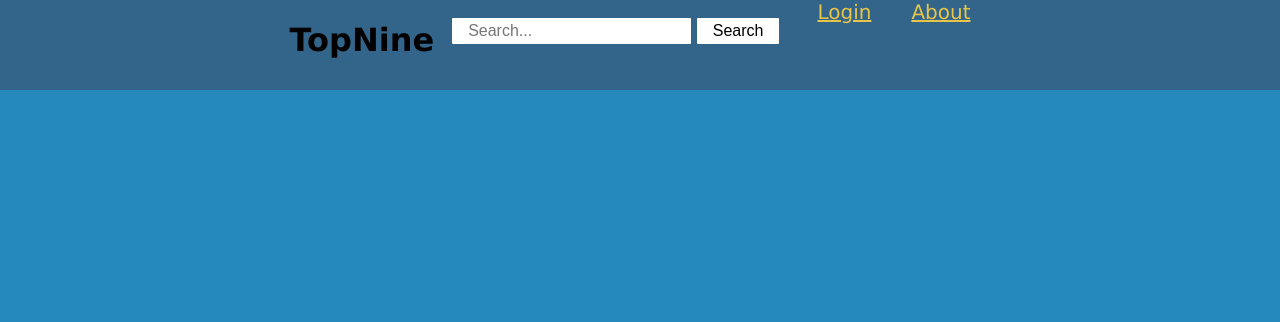
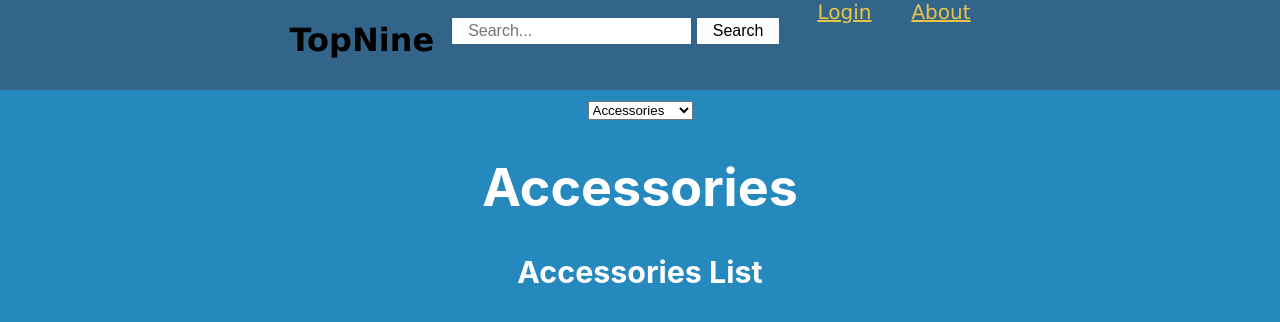
Before and after one commit to Build-Week-My-Top-Nine/Front-End, a React (Create React App) app in the folder top-nine/: page /accessories in a window 1280 px wide. Shown: the top 322 px of the page. Built offline with nearby package versions, Linux system fonts and the light colour scheme.

Commit message:
reinstalled npm and dependencies

```diff
--- a/top-nine/package.json
+++ b/top-nine/package.json
@@ -9,7 +9,7 @@
     "react": "^16.9.0",
     "react-dom": "^16.9.0",
     "react-router-dom": "^5.0.1",
-    "react-scripts": "^3.1.1",
+    "react-scripts": "3.1.1",
     "reactstrap": "^8.0.1",
     "styled-components": "^4.3.2",
     "yup": "^0.27.0"
--- a/top-nine/src/App.js
+++ b/top-nine/src/App.js
@@ -1,8 +1,12 @@
 import React from 'react';
 import './App.css';
+import styled from "styled-components";
+import { Route } from 'react-router-dom';
+
+import NavBar from './components/Nav'
 import SearchForm from './components/SearchForm';
-import NavBar from './components/Nav'
-import styled from "styled-components";
+import WelcomePage from './components/WelcomePage';
+import Accessories from './components/categories/accessories/AccessoriesCard'
 
 const NavBg = styled.header`
   background-color: #33658A;
@@ -18,9 +22,11 @@ function App() {
         <SearchForm />
         <NavBar />
         </header>
-        </NavBg>
-        <body className="App-body">
+      </NavBg>
 
+      <body className="App-body">
+        <WelcomePage />
+        <Route path="/accessories" component={Accessories} />
       </body>
     </div>
   )
--- a/top-nine/src/components/WelcomePage.js
+++ b/top-nine/src/components/WelcomePage.js
@@ -1 +1,55 @@
-import React from 'react';
+import React, { useState } from 'react';
+import { Route } from 'react-router-dom';
+import { Form, Field, withFormik } from 'formik';
+
+import Accessories from './categories/accessories/AccessoriesCard'
+
+function WelcomePage(props) {
+    console.log(props, "Props")
+    // const [category, newCategory] = useState();
+
+    // const handleClick = event => {
+    //     event.preventDefault();
+
+    //   };
+
+    return (
+        <section className="user-topnine">
+            <div className="user-sidebar"></div>
+            <div className="user-cat">
+                <Form>
+                    <Field component="select" name="user-active-cat" className="cat-select">
+                        <option value="" disabled>My Top Nine:</option>
+                        <option value="accessories">Accessories</option>
+                        <option value="animals">Animals</option>
+                        <option value="boardgames">Board Games</option>
+                        <option value="books">Books</option>
+                        <option value="cars">Cars</option>
+                        <option value="food">Food</option>
+                        <option value="movies">Movies</option>
+                        <option value="music">Music</option>
+                        <option value="places">Places</option>
+                        <option value="videogames">Video Games</option>
+                    </Field>
+                </Form>
+            </div>
+        </section>
+    )
+}
+
+export default withFormik({
+    myPropsToValues: (values) => {
+        return {
+            accessories: values.accessories || '',
+            animals: values.animals || '',
+            boardgames: values.boardgames || '',
+            books: values.books || '',
+            cars: values.cars || '',
+            food: values.food || '',
+            movies: values.movies || '',
+            music: values.music || '',
+            places: values.places || '',
+            videogames: values.videogames || ''
+        }
+    }
+})(WelcomePage)
--- a/top-nine/src/components/categories/accessories/AccessoriesCard.js
+++ b/top-nine/src/components/categories/accessories/AccessoriesCard.js
@@ -0,0 +1,14 @@
+import React from 'react';
+import AccessList from './AccessoriesList'
+
+function Accessories (props) {
+return (
+    <div>
+        <h1>Accessories</h1>
+        <AccessList />
+    </div>
+)
+}
+
+
+export default Accessories;
--- a/top-nine/src/components/categories/accessories/AccessoriesList.js
+++ b/top-nine/src/components/categories/accessories/AccessoriesList.js
@@ -0,0 +1,9 @@
+import React from 'react';
+
+export default function AccessList(props) {
+    return (
+        <div>
+            <h3>Accessories List</h3>
+        </div>
+    )
+}
```
Also changed, not shown: 1 other file (tests, documents, lock files or other folders).
